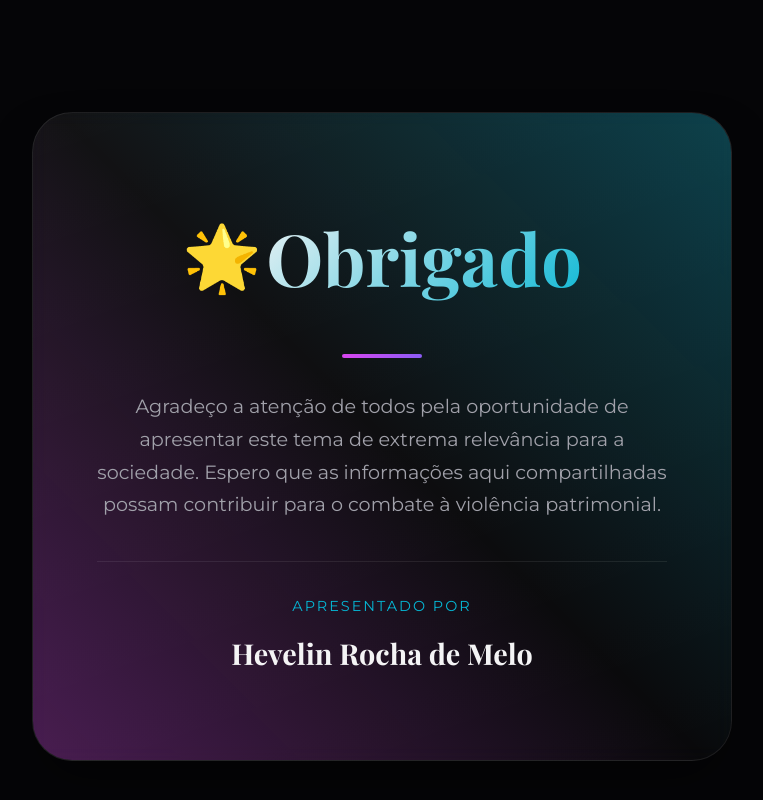
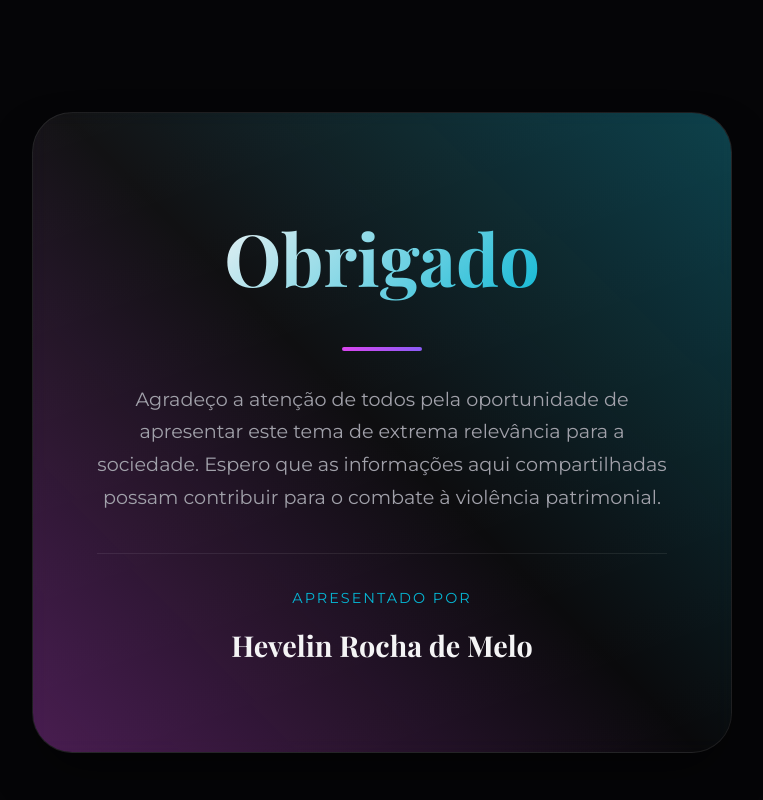
Before and after one commit to deathzephyr/ViolenciaPatrimonial, a plain HTML site: page index.html in a window 1280 px wide. Shown: the part 6793-7593 px from the top of the page, without its empty margins (258-1021 px from the left). Drawn offline with nearby package versions, Linux system fonts and the light colour scheme; animation ran at ten frames a second; a web font is replaced by a local one.

Commit message:
index.html

```diff
--- a/index.html
+++ b/index.html
@@ -962,7 +962,6 @@
     <!-- AGRADECIMENTO -->
     <section id="agradecimento">
         <div class="thanks-card reveal">
-            <div class="thanks-icon">🌟</div>
             <h2 class="thanks-title">Obrigado</h2>
             <div class="thanks-divider"></div>
             <p class="thanks-text">
```
